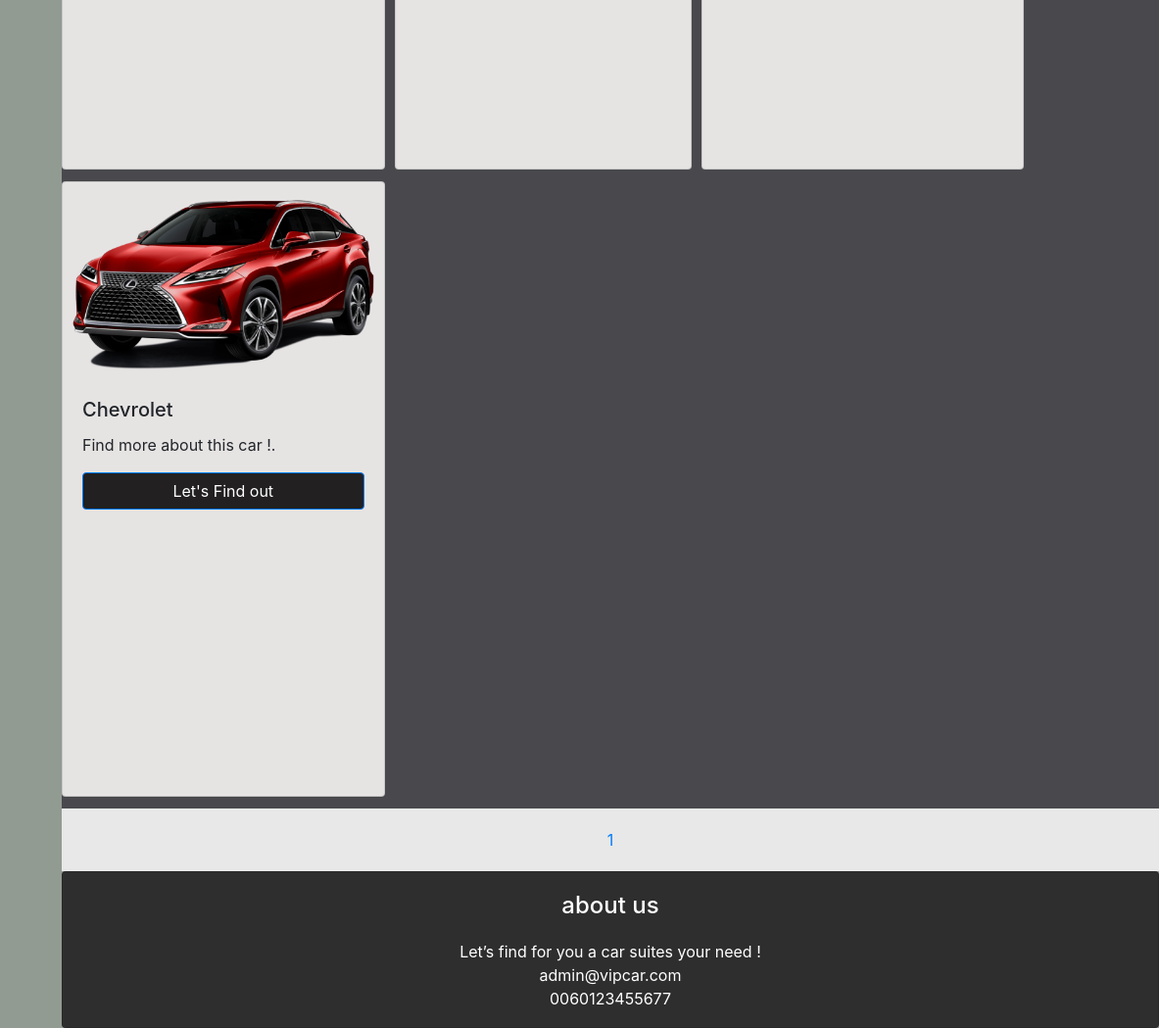
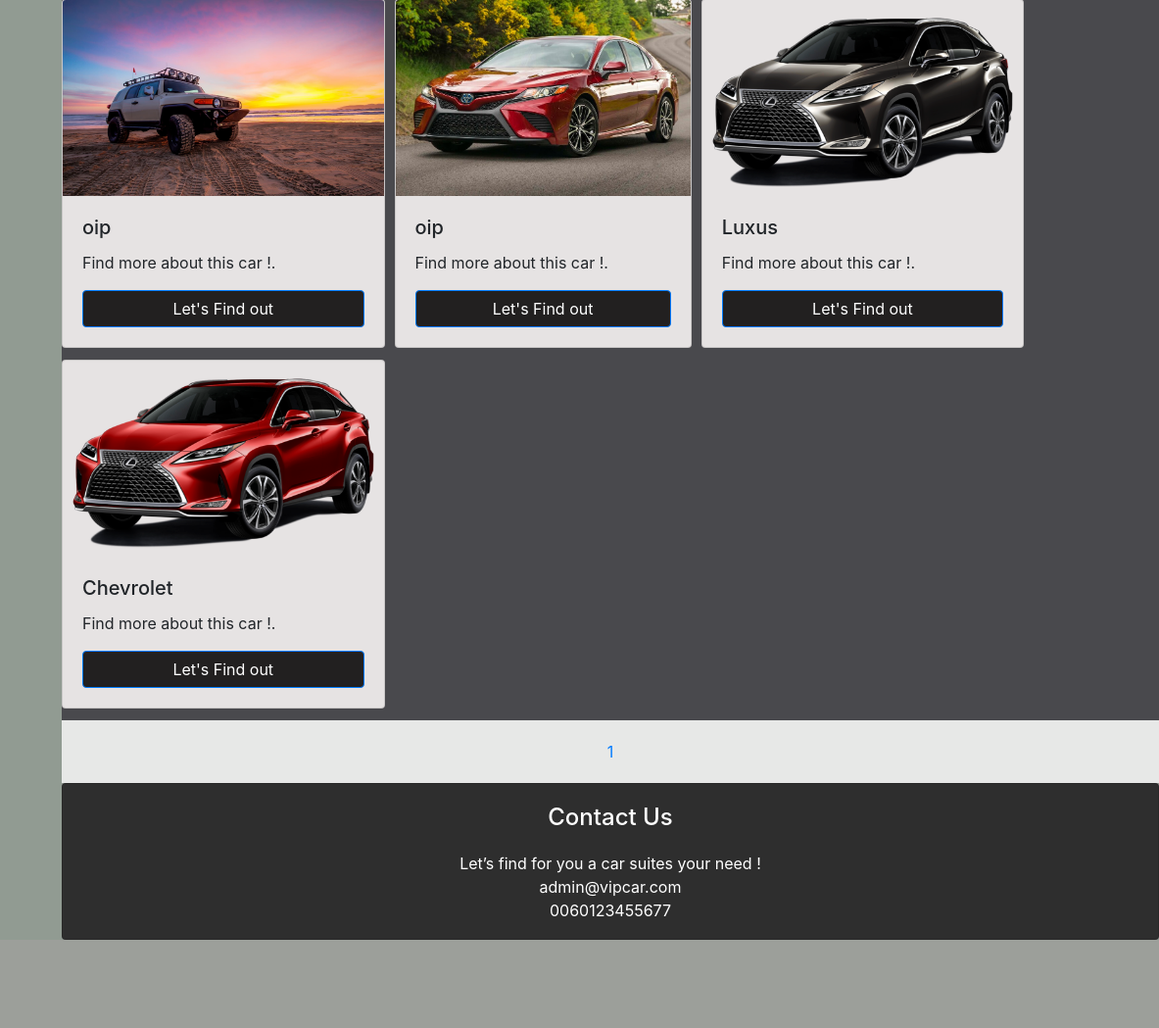
Before and after one commit to akaldhafer/Car_-Rental_Website, a Django app: page /car/ in a window 1400 px wide. Shown: the part 1831-2880 px from the top of the page at 98% size, without its empty margins (217-1400 px from the left). After the commit the page ends 2790 px from the top, so only its background shows below. Run offline with Django 3.2, Linux system fonts and the light colour scheme; data comes from the database, SQL or seed files in the repository; both versions use the stored data as it was after the commit; some libraries are stand-ins or nearby versions.

Commit message:
update ui

```diff
--- a/browsr_cars/templates/Cars/Browse_carsn.html
+++ b/browsr_cars/templates/Cars/Browse_carsn.html
@@ -39,7 +39,7 @@
                 <h3>The Right Place to<br> Find Your Special Car</h4>
             </div>
         </section>
-        <section class="section22">
+        <section class="section22" style = "height: auto">
             <div class="section22_top" style="height: 30%;">
                 <div class="top_1">
                     <div class="card">
@@ -74,7 +74,7 @@
 
             </div>
 
-            <div class="section22_down " style="height: 100%;">
+            <div class="section22_down " style="height: auto;">
                 <div class="card-columns">
 
                     {% for i in  all%}
@@ -92,9 +92,7 @@
             </div>
 
             <div class="progras">
-                <div class="itme_progras">
-
-
+                <div  class="itme_progras">
                     {% if all.has_previous %}
                         <li><a href="?page={{ all.previous_page_number }}"> <i >back</i> </a></li>
                     {% endif %}
@@ -119,7 +117,7 @@
         <section class="section6" style="height:10rem">
 
             <div class="card" style="width: 100%; text-align:center; background-color: rgb(46, 46, 46)" >
-                <h4>about  us</h4>
+                <h4>Contact Us</h4>
                 <ul style="list-style: none;">
                     <li>  Let’s find for you a car<pr> suites your need ! </li>
                      <li>admin@vipcar.com
--- a/static/Css/browse.css
+++ b/static/Css/browse.css
@@ -226,7 +226,6 @@
     width: 100%;
     height:50%;
     display: flex;
-
     background-color: rgb(73, 73, 77);
 }
 
```
Also changed, not shown: db.sqlite3, media/cars_imges/Red_1_39QwTZZ.png (added), media/cars_imges/Red_2_wp984Jq.png (added), media/cars_imges/Red_3_GRssiLN.png (added).
